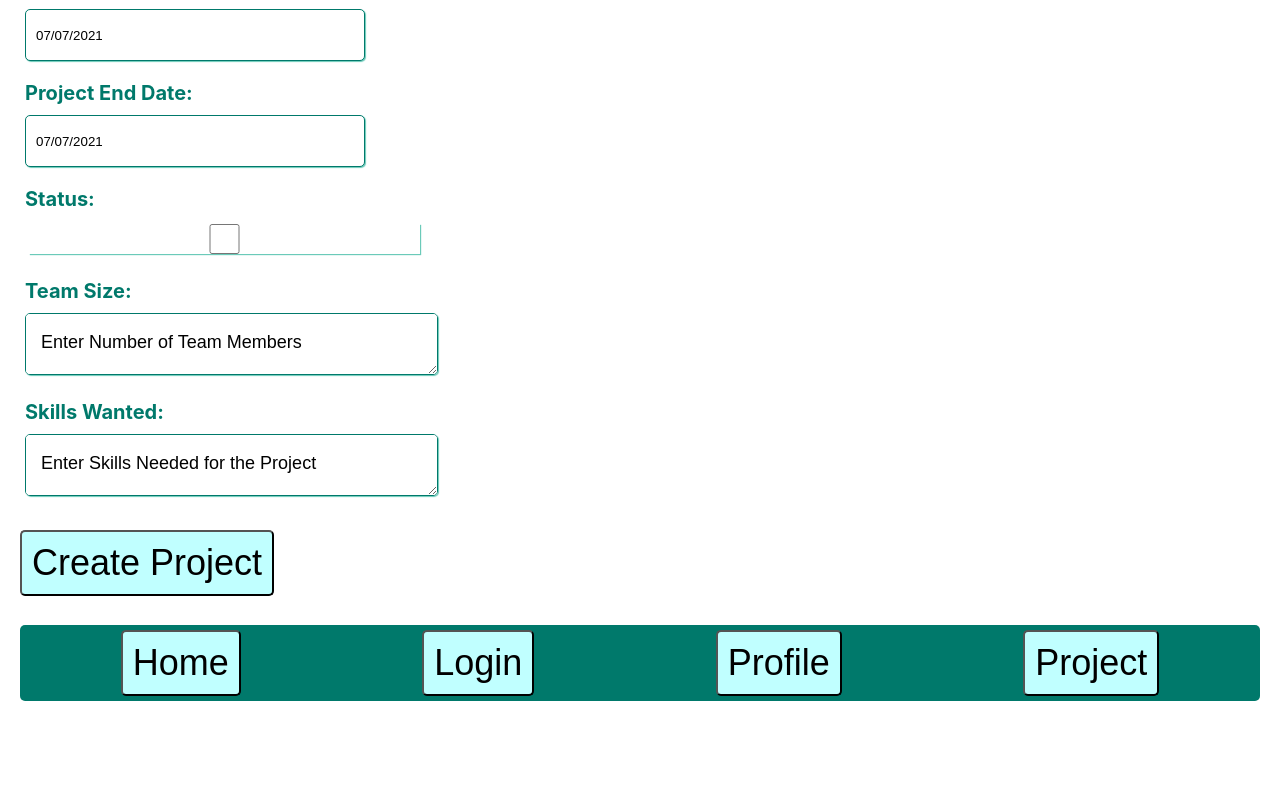
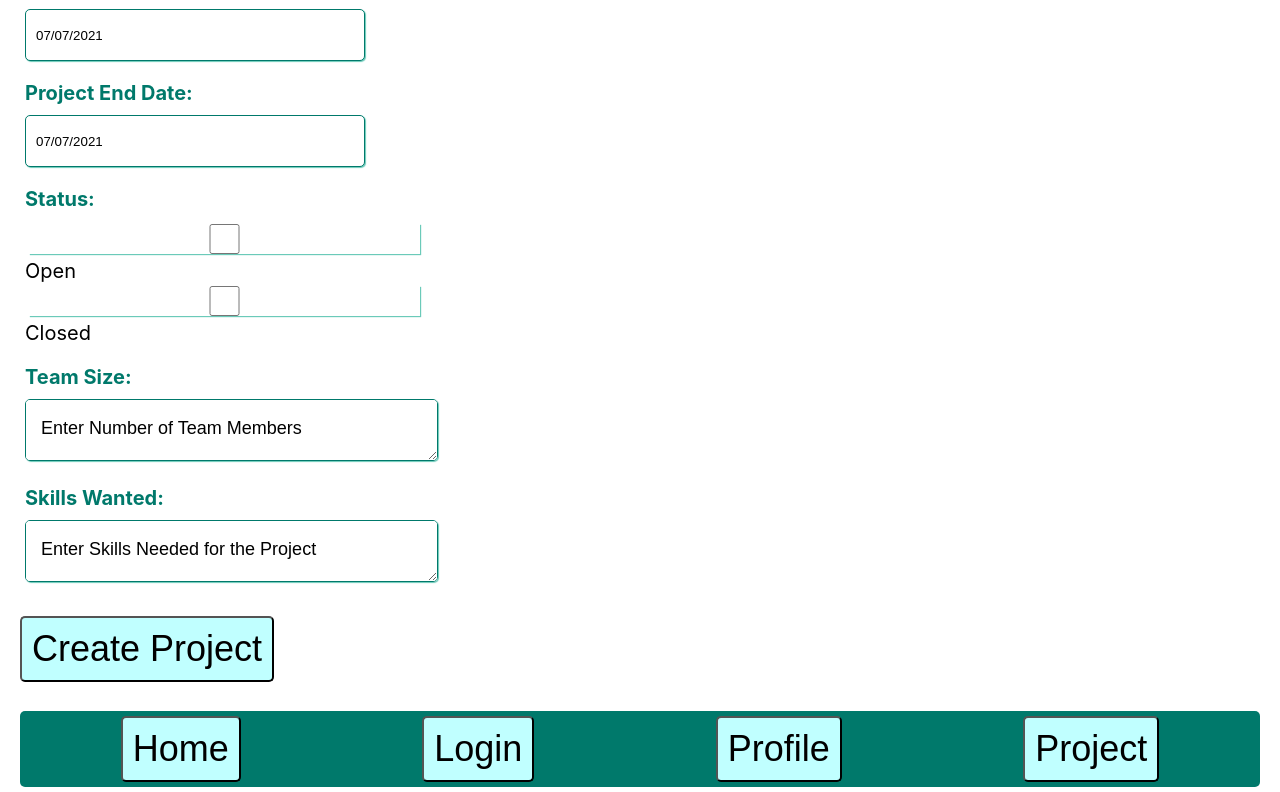
Before and after one commit to bdcii/Project-Enlistment, a React (Create React App) app in the folder client/: page /projectform in a window 1280 px wide. Shown: the part 882-1674 px from the top of the page. Before the commit the page ends 1588 px from the top, so only its background shows below. Built offline with nearby package versions, Linux system fonts and the light colour scheme; the HTML template or start-up script is replaced by a standard one.

Commit message:
got status check box working

```diff
--- a/client/src/pages/Project/newProject/ProjectForm.js
+++ b/client/src/pages/Project/newProject/ProjectForm.js
@@ -9,8 +9,8 @@ import "react-datepicker/dist/react-datepicker.css";
 function ProjectForm() {
     const [startDate, setStartDate] = useState(new Date());
     const [endDate, setEndDate] = useState(new Date());
-    const [open, setOpen] = useState();
-    const [closed, setClosed] = useState();
+   // const [open, setOpen] = useState();
+  //  const [closed, setClosed] = useState();
     const handleChange = e => {
         const value = e.target.type === "checkbox" ? e.target.checked : e.target.value
         setState({
@@ -92,12 +92,18 @@ function ProjectForm() {
                     /></div>
                 </div>
                 <div className="form-group text-left">
-                    <div className="status"><label htmlFor="Technologies">Status:</label></div>
+                    <div className="status"><label htmlFor="StatusInput">Status:</label></div>
                     <div className="statusInput"><input
                         type="checkbox"
-                        name="Closed"
-                        checked={setClosed}
-                    /></div>
+                        name="Open"
+                        onChange={handleChange}
+                    />
+                    Open
+                    <input
+                    type="checkbox"
+                    name="Closed"
+                    onChange={handleChange}
+                />Closed</div>
                 </div>
                 <div className="form-group text-left">
                     <div className="size"><label htmlFor="Technologies">Team Size:</label></div>
```
